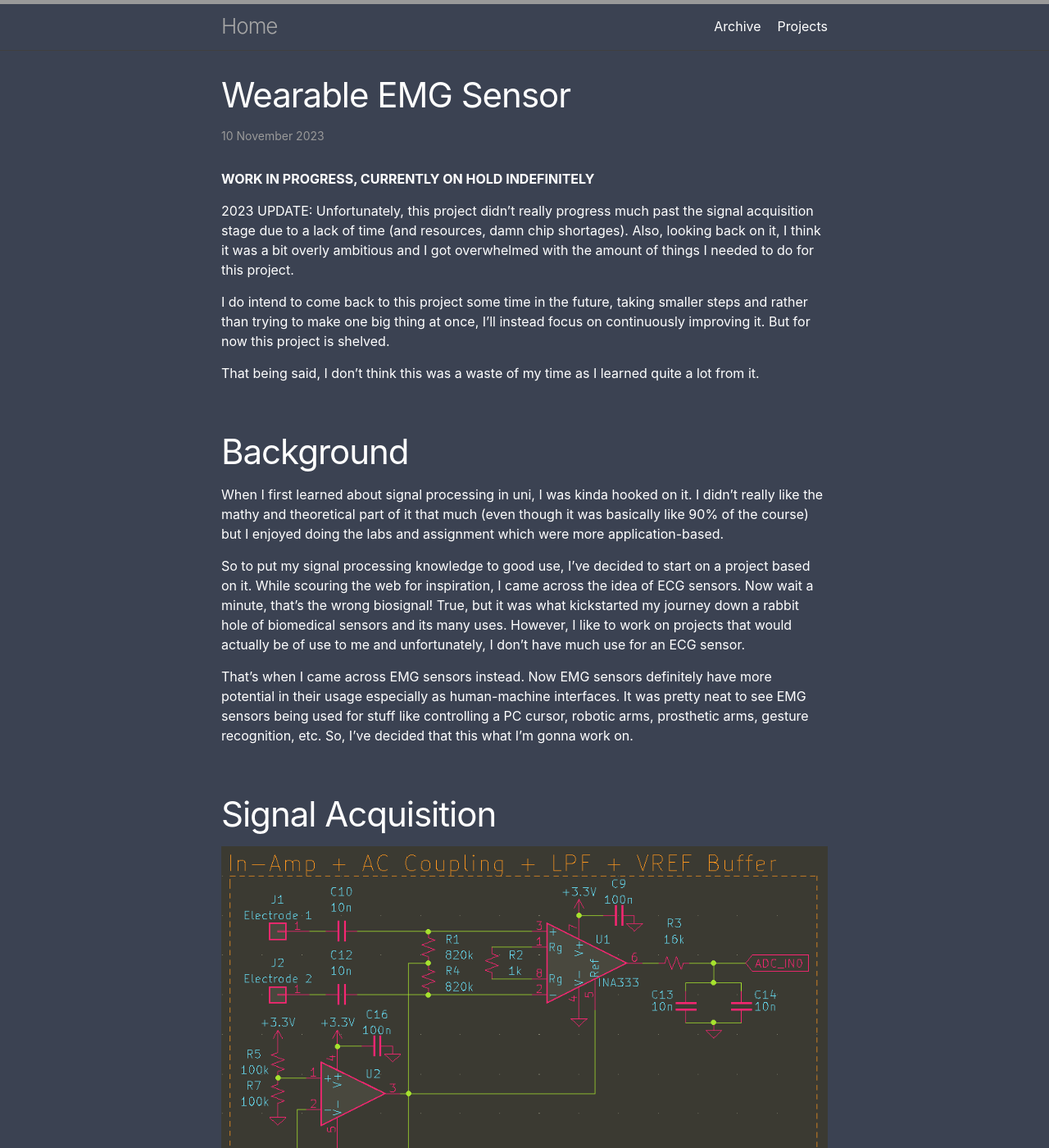
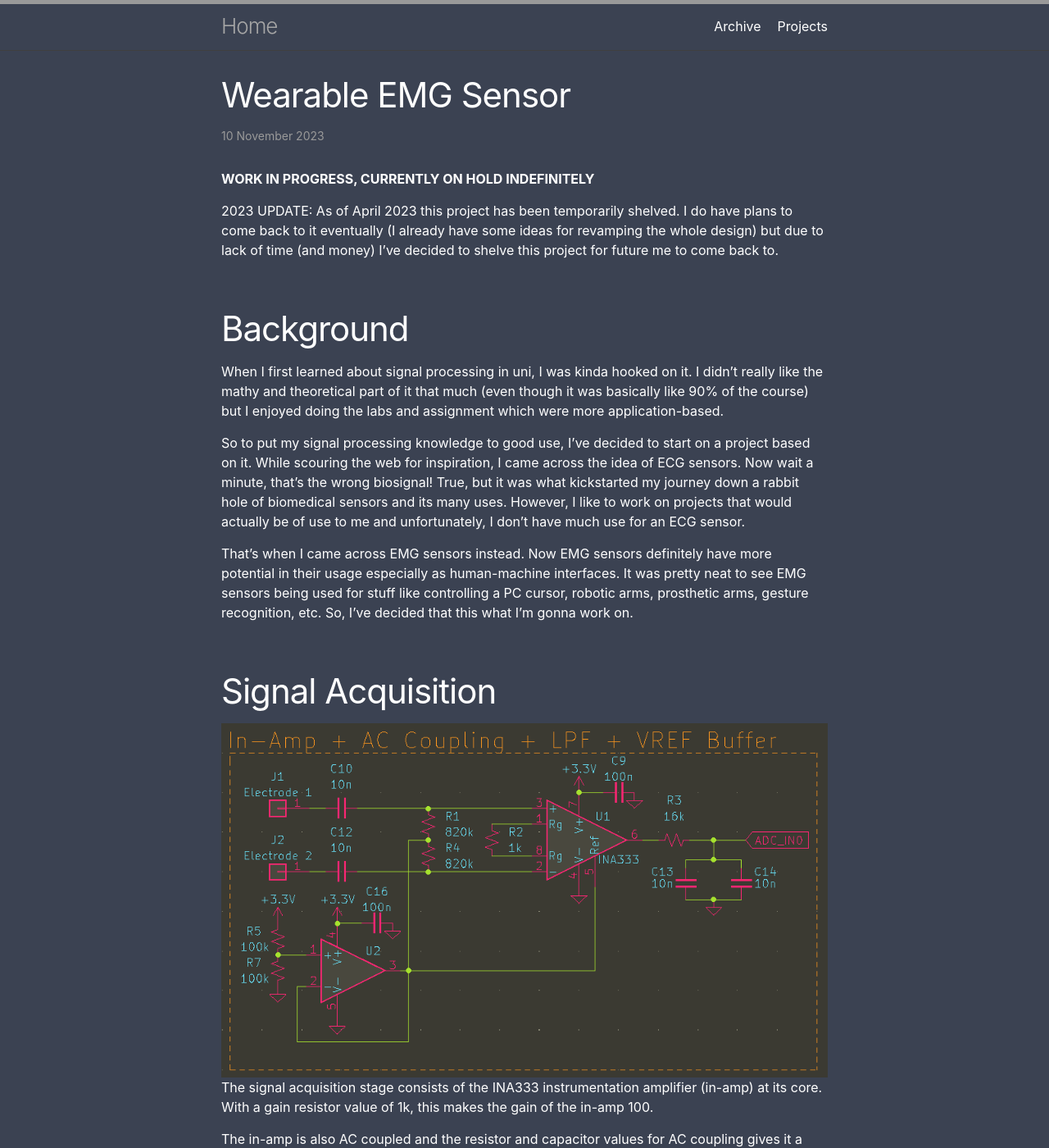
Before and after one commit to kw-ch/kw-ch.github.io, a Jekyll site: the page built from _projects/EMG.md, in a window 1280 px wide and 1400 px high. Shown: the whole window at 82% size. Built offline with Jekyll 4.4.1, drawn with Linux system fonts in a browser that asks for light colours; some of the changed text lies outside the part shown.

Commit message:
EMG Project Update

```diff
--- a/_projects/EMG.md
+++ b/_projects/EMG.md
@@ -6,11 +6,7 @@ layout: post
 
 **WORK IN PROGRESS, CURRENTLY ON HOLD INDEFINITELY**
 
-2023 UPDATE: Unfortunately, this project didn't really progress much past the signal acquisition stage due to a lack of time (and resources, damn chip shortages). Also, looking back on it, I think it was a bit overly ambitious and I got overwhelmed with the amount of things I needed to do for this project.
-
-I do intend to come back to this project some time in the future, taking smaller steps and rather than trying to make one big thing at once, I'll instead focus on continuously improving it. But for now this project is shelved.
-
-That being said, I don't think this was a waste of my time as I learned quite a lot from it.
+2023 UPDATE: As of April 2023 this project has been temporarily shelved. I do have plans to come back to it eventually (I already have some ideas for revamping the whole design) but due to lack of time (and money) I've decided to shelve this project for future me to come back to.
 
 # Background
 When I first learned about signal processing in uni, I was kinda hooked on it. I didn't really like the mathy and theoretical part of it that much (even though it was basically like 90% of the course) but I enjoyed doing the labs and assignment which were more application-based.
@@ -22,7 +18,7 @@ That's when I came across EMG sensors instead. Now EMG sensors definitely have m
 
 # Signal Acquisition
 ![image](/assets/in-amp.png)
-The signal acquisition stage consists has the INA333 instrumentation amplifier (in-amp) at its core. With a gain resistor value of 1k, this makes the gain of the in-amp 100.
+The signal acquisition stage consists of the INA333 instrumentation amplifier (in-amp) at its core. With a gain resistor value of 1k, this makes the gain of the in-amp 100.
 
 The in-amp is also AC coupled and the resistor and capacitor values for AC coupling gives it a cutoff frequency of 20Hz. The output of the in-amp (also the input to the ADC) has an RC low pass filter with a cutoff frequency of 500Hz.
 
```
